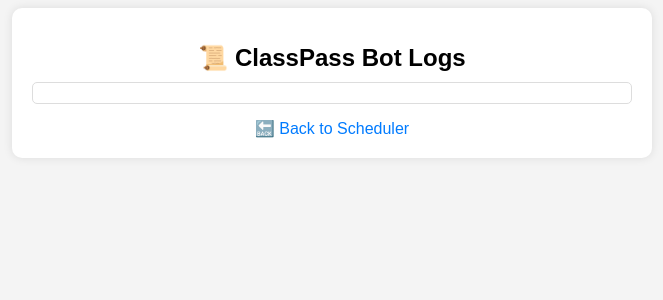
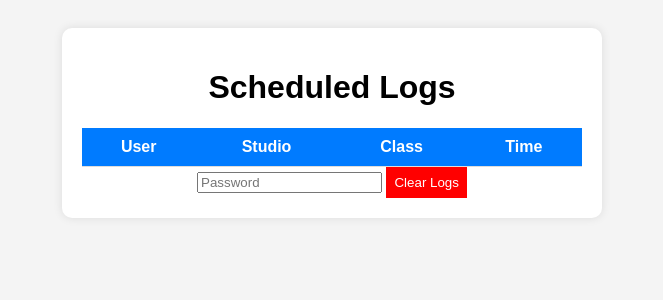
Before and after one commit to hannesue/classpass-bot, a Flask app: page /logs?password=DietCoke in a window 1280 px wide. Shown: the top 300 px of the page, without its empty margins (308-971 px from the left). Run offline with Flask 3, Linux system fonts and the light colour scheme; lists and menus that the app fills with data are empty.

Commit message:
Update logs.html

```diff
--- a/templates/logs.html
+++ b/templates/logs.html
@@ -3,45 +3,47 @@
 <head>
     <meta charset="UTF-8">
     <meta name="viewport" content="width=device-width, initial-scale=1.0">
-    <title>ClassPass Bot Logs</title>
+    <title>Scheduled Logs</title>
     <style>
-        body { font-family: Arial, sans-serif; background-color: #f4f4f4; text-align: center; }
-        .container { max-width: 600px; margin: auto; padding: 20px; background: white; border-radius: 10px; box-shadow: 0px 0px 10px rgba(0, 0, 0, 0.1); }
-        h1 { font-size: 24px; margin-bottom: 10px; }
-        .log-entry { padding: 10px; margin: 10px 0; background: #f9f9f9; border-radius: 5px; text-align: left; display: flex; justify-content: space-between; align-items: center; }
-        .log-entry strong { color: #007BFF; }
-        .back-link { display: block; margin-top: 15px; text-decoration: none; color: #007BFF; font-size: 16px; }
-        .log-container { max-height: 400px; overflow-y: auto; padding: 10px; border: 1px solid #ddd; background: #fff; border-radius: 5px; }
-        .delete-btn { background: red; color: white; border: none; padding: 5px 10px; border-radius: 5px; cursor: pointer; }
-        .delete-btn:hover { background: darkred; }
+        body { font-family: Arial, sans-serif; text-align: center; background-color: #f4f4f4; padding: 20px; }
+        .container {
+            max-width: 500px;
+            margin: auto;
+            background: white;
+            padding: 20px;
+            border-radius: 10px;
+            box-shadow: 0px 0px 10px rgba(0, 0, 0, 0.1);
+        }
+        table { width: 100%; border-collapse: collapse; margin-top: 20px; }
+        th, td { padding: 10px; border-bottom: 1px solid #ddd; }
+        th { background: #007bff; color: white; }
+        button { background: red; color: white; border: none; padding: 8px; cursor: pointer; }
+        button:hover { background: darkred; }
     </style>
-    <script>
-        function deleteLog(index) {
-            fetch("/delete_log", {
-                method: "POST",
-                headers: { "Content-Type": "application/json" },
-                body: JSON.stringify({ index: index })
-            }).then(() => location.reload());
-        }
-    </script>
 </head>
 <body>
     <div class="container">
-        <h1>📜 ClassPass Bot Logs</h1>
-        <div class="log-container">
+        <h1>Scheduled Logs</h1>
+        <table>
+            <tr>
+                <th>User</th>
+                <th>Studio</th>
+                <th>Class</th>
+                <th>Time</th>
+            </tr>
             {% for log in logs %}
-                <div class="log-entry">
-                    <div>
-                        <strong>👤 User:</strong> {{ log.scheduler }}<br>
-                        <strong>🏋️‍♂️ Class:</strong> {{ log.class_name }}<br>
-                        <strong>⏰ Time:</strong> {{ log.class_time }}<br>
-                        <strong>📅 Scheduled:</strong> {{ log.timestamp }}
-                    </div>
-                    <button class="delete-btn" onclick="deleteLog({{ loop.index0 }})">❌ Delete</button>
-                </div>
+            <tr>
+                <td>{{ log.user }}</td>
+                <td><a href="{{ log.studio_url }}" target="_blank">{{ log.studio }}</a></td>
+                <td>{{ log.class_name }}</td>
+                <td>{{ log.time }}</td>
+            </tr>
             {% endfor %}
-        </div>
-        <a href="/" class="back-link">🔙 Back to Scheduler</a>
+        </table>
+        <form method="POST" action="/delete_log">
+            <input type="password" name="password" placeholder="Password" required>
+            <button type="submit">Clear Logs</button>
+        </form>
     </div>
 </body>
 </html>
```
